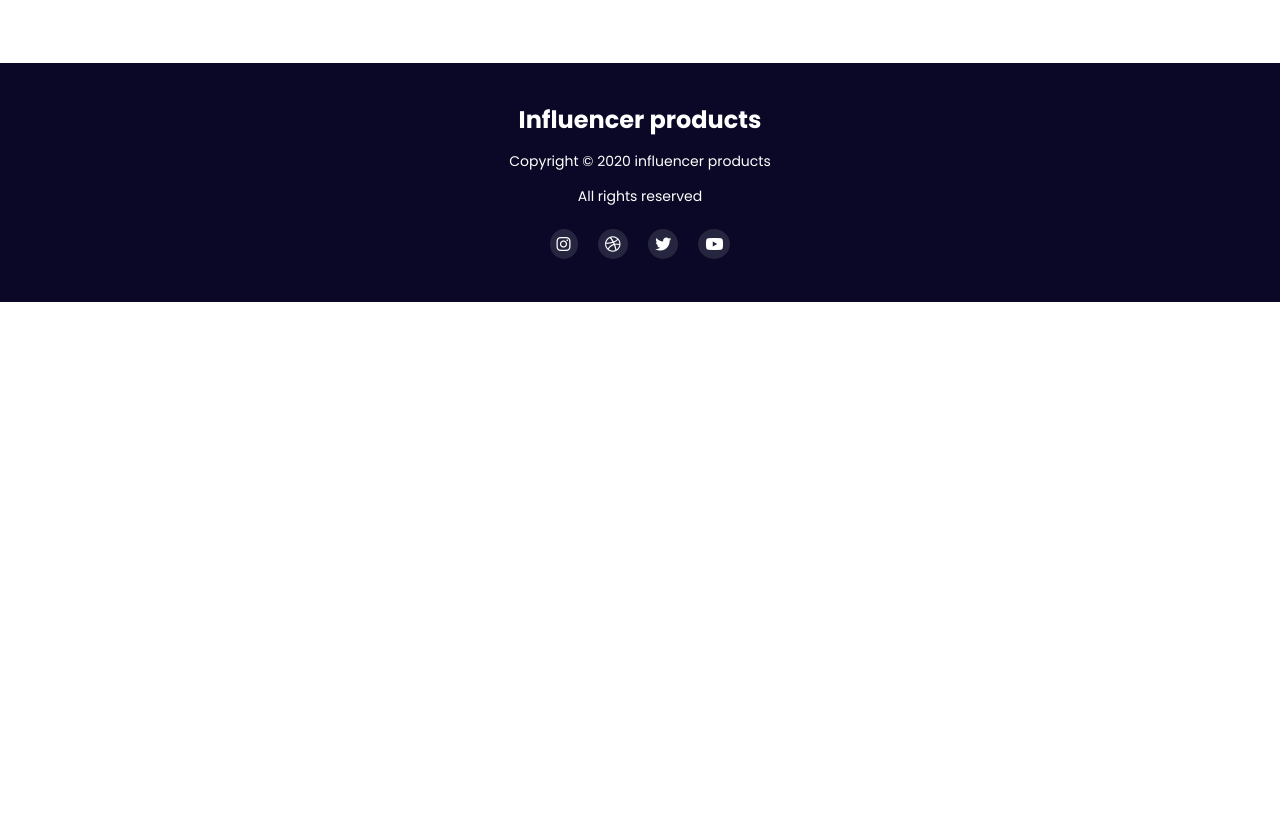
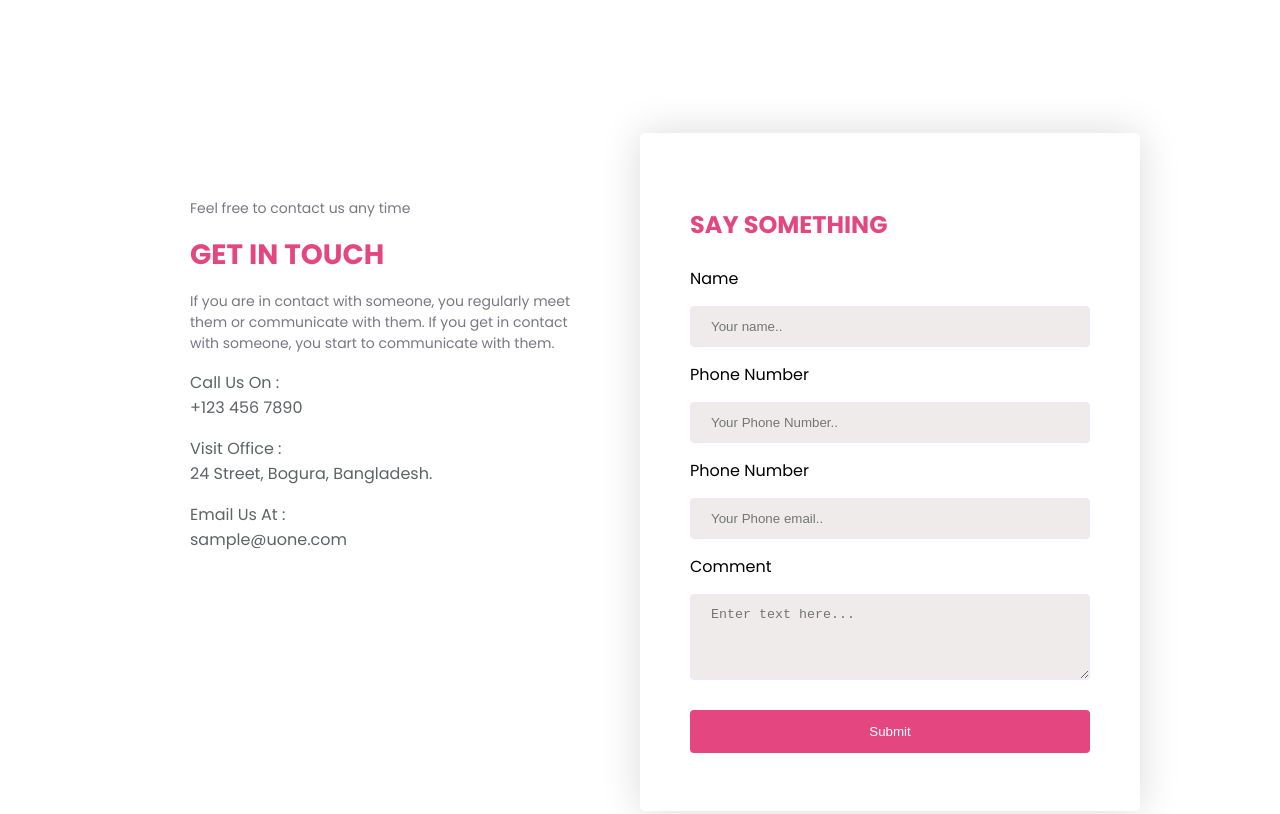
Before and after one commit to md-ashikur/p-assignment-2, a plain HTML site: page index.html in a window 1280 px wide. Shown: the part 2424-3238 px from the top of the page. Before the commit the page ends 2726 px from the top, so only its background shows below. Drawn offline with Linux system fonts and the light colour scheme.

Commit message:
style add

```diff
--- a/index.html
+++ b/index.html
@@ -247,9 +247,56 @@ Popular Collection start
                 </div>
 
         </section>
+ <!-- -------------Popular Collection end------------- -->
 
+<!-- -----------------------------
+get-in-touch start
+----------------------------- -->
+        <section class="get-section">
+           <div class="get-part">
+            <div class="get-in">
+                <div class="get-details ">
+                    <div class="get-text">
+                        <p>Feel free to contact us any time</p>
+                        <h3>GET IN TOUCH</h3>
+                        <p> If you are in contact with someone,
+                            you regularly meet them or communicate
+                            with them. If you get in contact with
+                            someone, you start to communicate with them.
+                        </p>
+                    </div>
+                    <div class="address">
+                        <p>Call Us On :<br>+123 456 7890</p>
+                        <p>Visit Office :<br> 24 Street, Bogura, Bangladesh.</p>
+                        <p>Email Us At :<br>sample@uone.com</p>
+                    </div>
+                </div>
+
+    <!-- -----------------form------------------- -->
+
+                <div class="get-form">
+                    <h3>SAY SOMETHING</h3>
+                    <form action="">
+                        <label for="name">Name</label>
+                        <input class="f-input"  type="text" id="name" name="name" placeholder="Your name..">
+
+                        <label for="number">Phone Number</label>
+                        <input class="f-input" type="number" id="number" name="number" placeholder="Your Phone Number..">
+
+                        <label for="email">Phone Number</label>
+                        <input class="f-input"  type="email" id="email" name="email" placeholder="Your Phone email..">
+
+                        <label for="email">Comment</label>
+                        <textarea rows="4" class="f-input" cols="50" name="comment" placeholder="Enter text here..."></textarea>
+
+                        <input type="submit" value="Submit">
+                      </form>
+                </div>
+            </div>
+           </div>
+        </section>
     </main>
-<!-- -------------Popular Collection end------------- -->
+
 
 <!-- ------------------------
 footer section
--- a/style.css
+++ b/style.css
@@ -197,6 +197,83 @@ Popular Collection start
 }
 /* --------------Popular Collection end----------------- */
 
+/* ------------------------------------------
+get-in-touch-start
+----------------------------------------- */
+.get-section{
+    display: flex;
+    justify-content: center;
+    align-items: center;
+    margin: 50px 0;
+
+}
+
+.get-in{
+    display: grid;
+    grid-template-columns: repeat(2, 1fr);
+    padding: 20px;
+    width: 1000px;
+}
+.get-details{
+    padding: 50px;
+}
+.get-text h3{
+    color: rgba(224, 44, 109, 0.87);
+    font-size: 28px;
+    margin: 0;
+}
+.get-text p{
+    color: #787885;
+    font-size: 14px;
+    margin: 15px 0;
+}
+.address{
+    color: #5E6366;
+}
+/* -------------form------------------------------ */
+.get-form{
+    padding: 50px;
+    box-shadow: 0px 0px 40px rgba(0, 0, 0, 0.15);
+    border-radius: 5px;
+
+
+}
+.get-form h3{
+   font-size: 24px;
+   color: rgba(224, 44, 109, 0.87);
+}
+
+.f-input{
+    width: 100%;
+    position: relative;
+    padding: 12px 20px;
+    margin: 15px 0;
+    outline: none;
+    display: inline-block;
+    border: 1px solid #F1E4FF;
+    background-color: rgba(228, 222, 222, 0.589);
+    border-radius: 4px;
+    box-sizing: border-box;
+    color: grey;
+  }
+
+
+
+  input[type=submit] {
+    width: 100%;
+    background-color: rgba(224, 44, 109, 0.87);
+    color: white;
+    padding: 14px 20px;
+    margin: 8px 0;
+    border: none;
+    border-radius: 4px;
+    cursor: pointer;
+  }
+
+  input[type=submit]:hover {
+    background-color: #45a049;
+  }
+
 /* --------------------------------
 footer
 -------------------------------- */
@@ -304,5 +381,13 @@ Mobile version
         padding-right: 16px;
     }
     /* ---popular-collection-end----- */
+    .get-in{
+        display: flex;
+        flex-direction: column;
+        margin: 0;
+        width: 100%;
+        padding: 0;
+
+    }
 
 }
```
